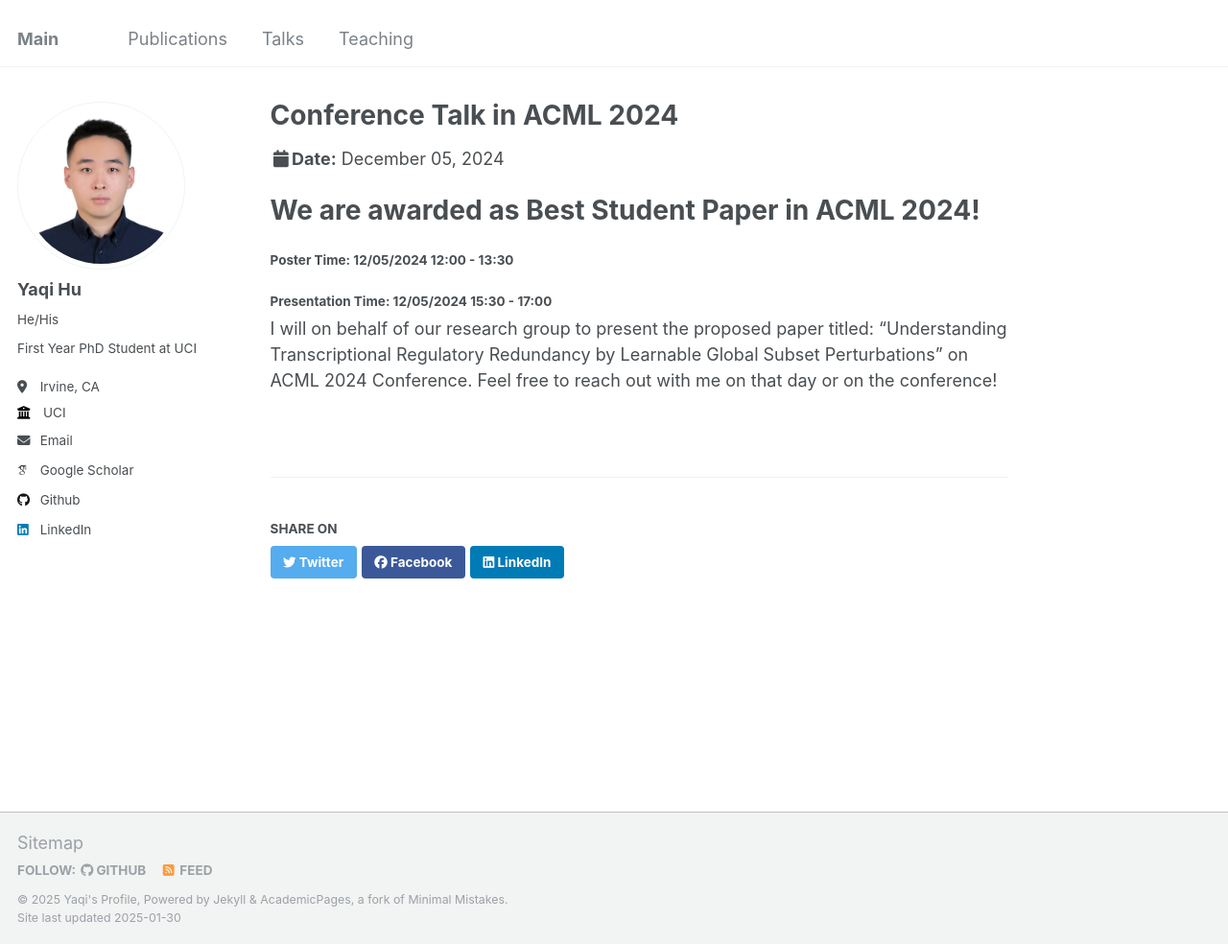
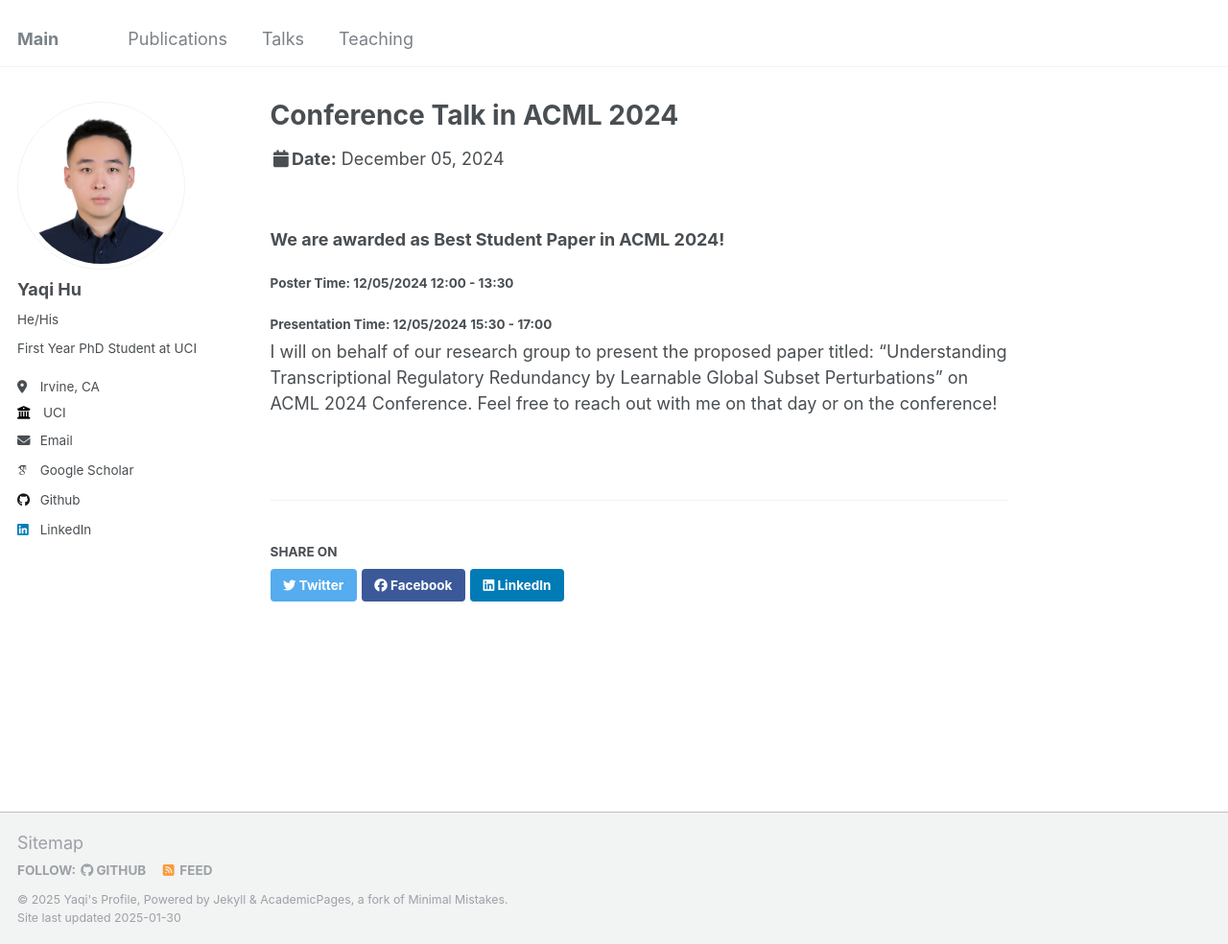
Before and after one commit to YaqiHu23/YaqiHu23.github.io, a Jekyll site: the page built from _talks/ACML_2024.md, in a window 1280 px wide and 984 px high. Shown: the whole window at 96% size. Built offline with Jekyll 4.4.1, drawn with Linux system fonts in a browser that asks for light colours; some web fonts are replaced.

Commit message:
version_1.0

```diff
--- a/_talks/ACML_2024.md
+++ b/_talks/ACML_2024.md
@@ -7,7 +7,7 @@ venue: "The 16th Asian Conference on Machine Learning, 2024"
 date: 2024-12-05
 location: "Hanoi, Vietnam"
 ---
-# We are awarded as Best Student Paper in ACML 2024!
+### We are awarded as Best Student Paper in ACML 2024!
 #### Poster Time: 12/05/2024 12:00 - 13:30
 #### Presentation Time: 12/05/2024 15:30 - 17:00
 
```
